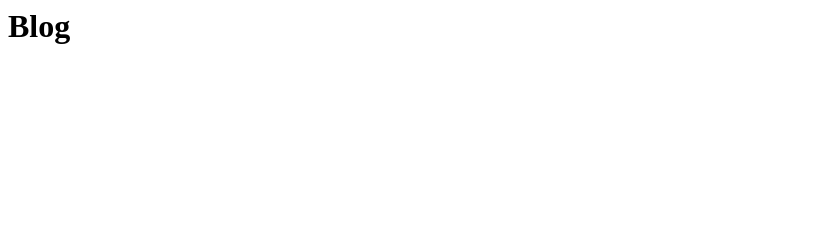
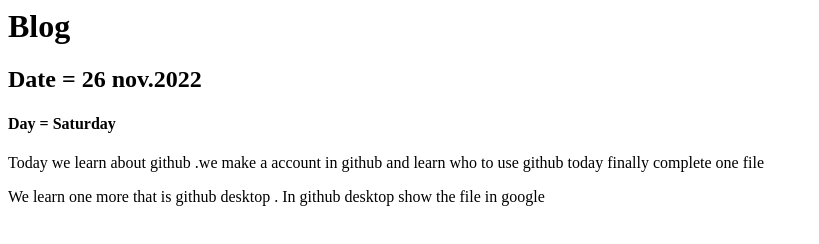
Before and after one commit to manishdhangar05/manishdhangar05.github.io, a plain HTML site: page blog.html in a window 1280 px wide. Shown: the whole page, without its empty margins (0-819 px from the left). Drawn offline with Linux system fonts and the light colour scheme.

Commit message:
Update blog.html

```diff
--- a/blog.html
+++ b/blog.html
@@ -4,7 +4,11 @@
         </title>
     </head>
     <body>
+        <h1>Blog</h1>
+        <h2>Date = 26 nov.2022</h2>
+        <h4>Day = Saturday</h4>
+        <p>Today we learn about github .we make a account in github and learn who to use github today finally complete one file </p>
+        <p>We learn one more that is github desktop . In github desktop show the file in google  </p>
 
-        <h1>Blog</h1>
     </body>
 </html>
```
